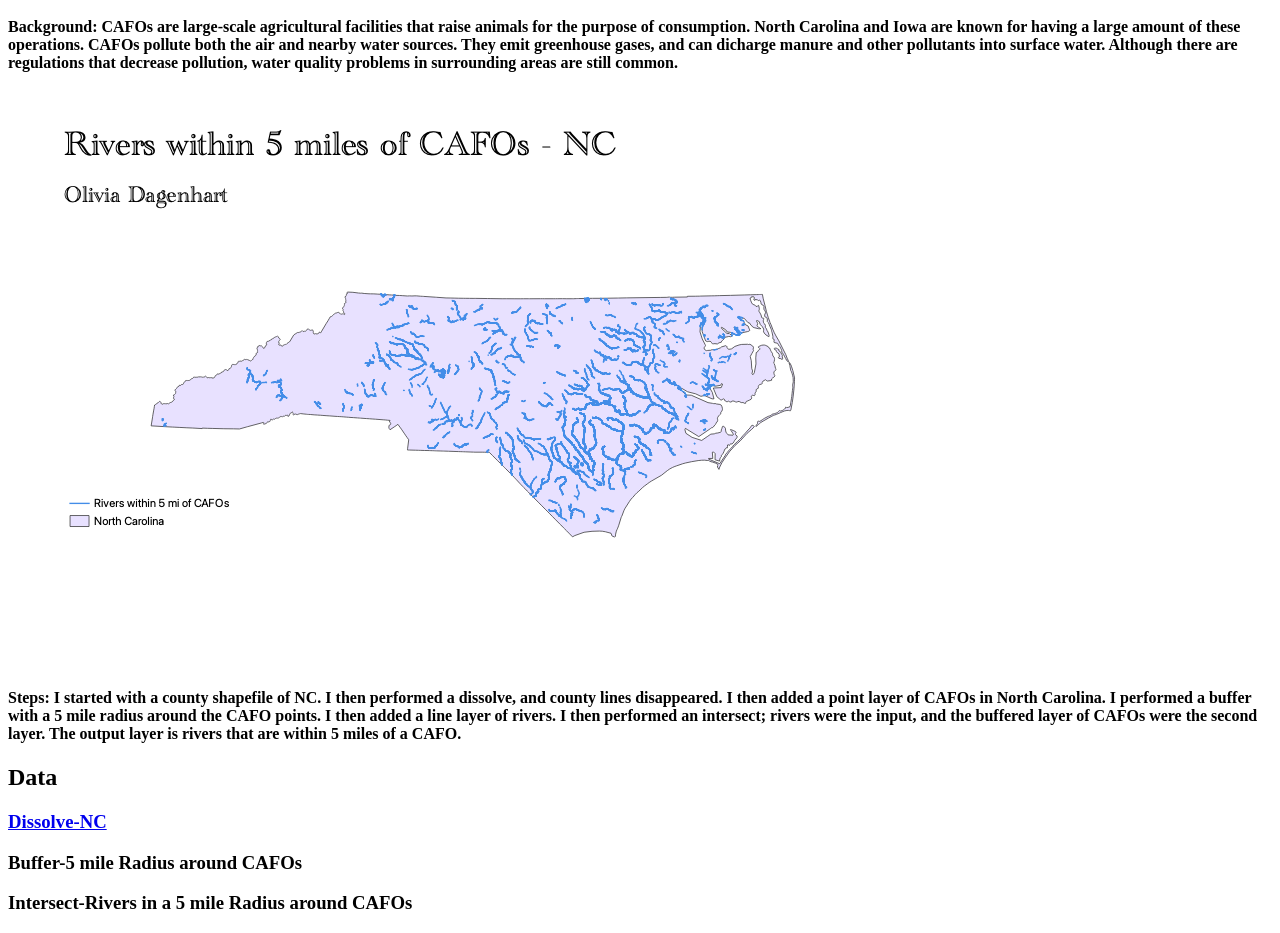
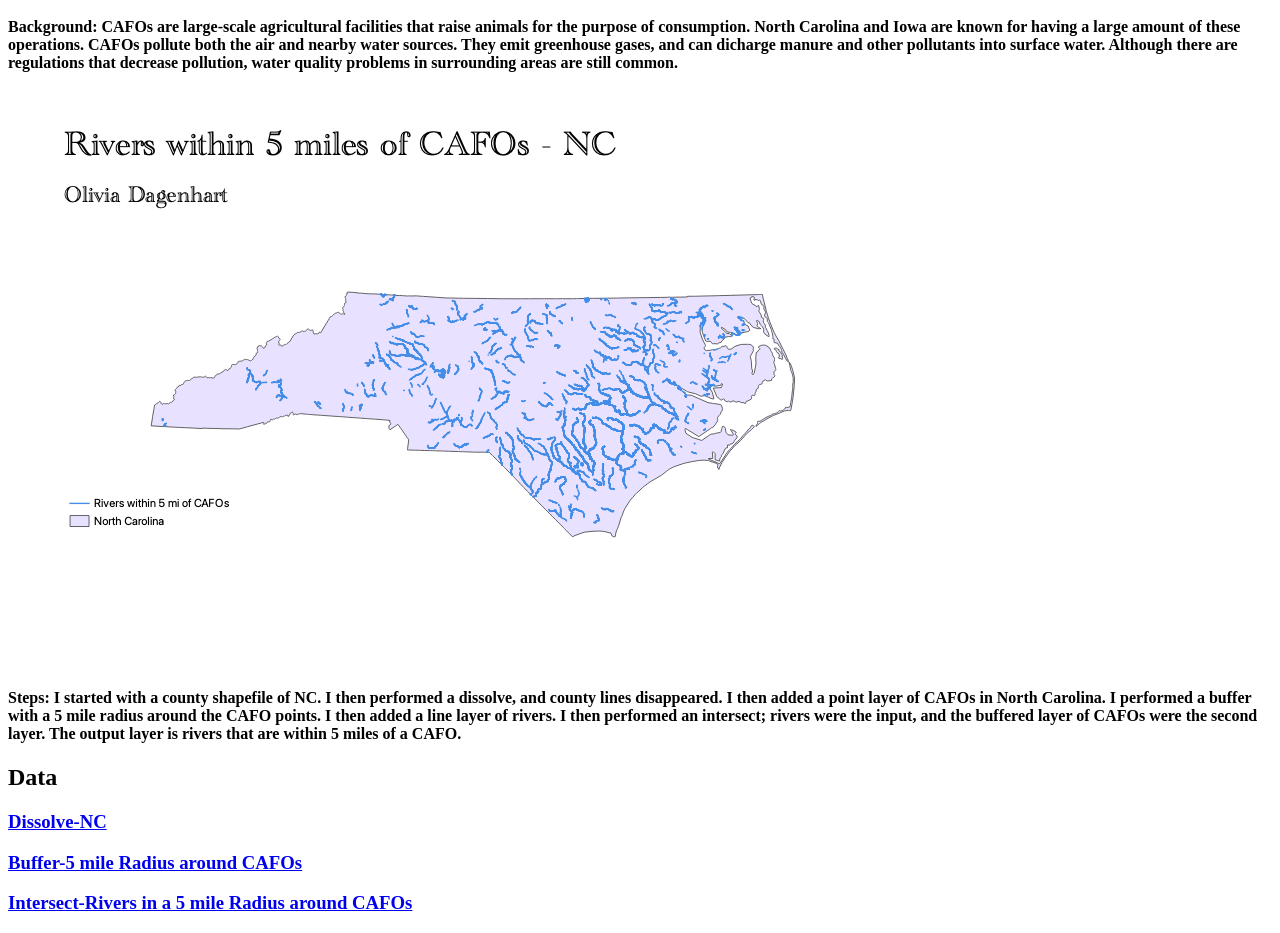
Before and after one commit to livicd/HW8, a plain HTML site: page index.html in a window 1280 px wide. Shown: the part 110-1043 px from the top of the page. Drawn offline with Linux system fonts and the light colour scheme.

Commit message:
Update index.html

```diff
--- a/index.html
+++ b/index.html
@@ -14,7 +14,7 @@
     <h4>Steps: I started with a county shapefile of NC. I then performed a dissolve, and county lines disappeared. I then added a point layer of CAFOs in North Carolina. I performed a buffer with a 5 mile radius around the CAFO points. I then added a line layer of rivers. I then performed an intersect; rivers were the input, and the buffered layer of CAFOs were the second layer. The output layer is rivers that are within 5 miles of a CAFO.  </h4>
     <h2>Data</h2>
     <h3><a href="https://github.com/livicd/HW8/blob/main/Dissolve.geojson">Dissolve-NC</a></h3>
-    <h3><a href="https://github.com/livicd/HW8/blob/main/Buffer.geojson"></a>Buffer-5 mile Radius around CAFOs</h3>
-    <h3><a href="https://github.com/livicd/HW8/blob/main/Intersect.geojson"></a>Intersect-Rivers in a 5 mile Radius around CAFOs</h3>
+    <h3><a href="https://github.com/livicd/HW8/blob/main/Buffer.geojson">Buffer-5 mile Radius around CAFOs</a></h3>
+    <h3><a href="https://github.com/livicd/HW8/blob/main/Intersect.geojson">Intersect-Rivers in a 5 mile Radius around CAFOs</a></h3>
 </body>
 </html>
```
